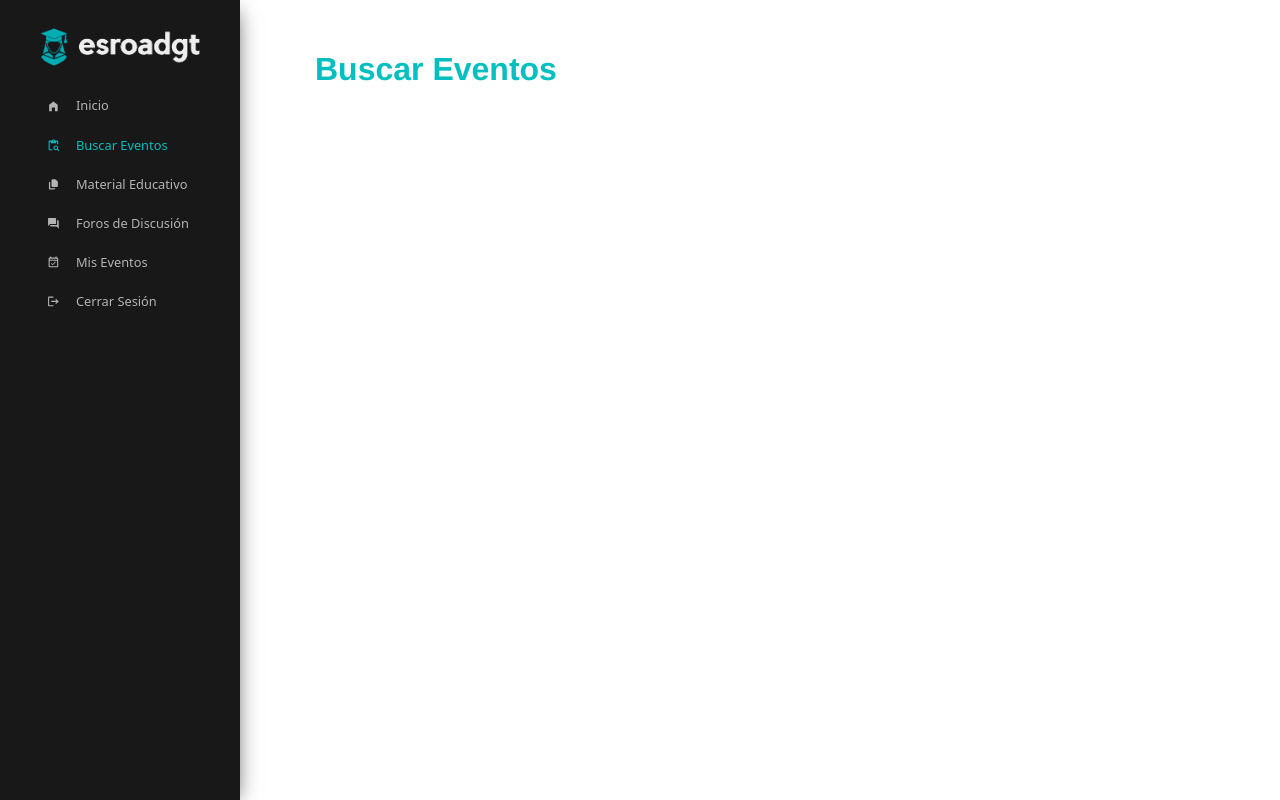
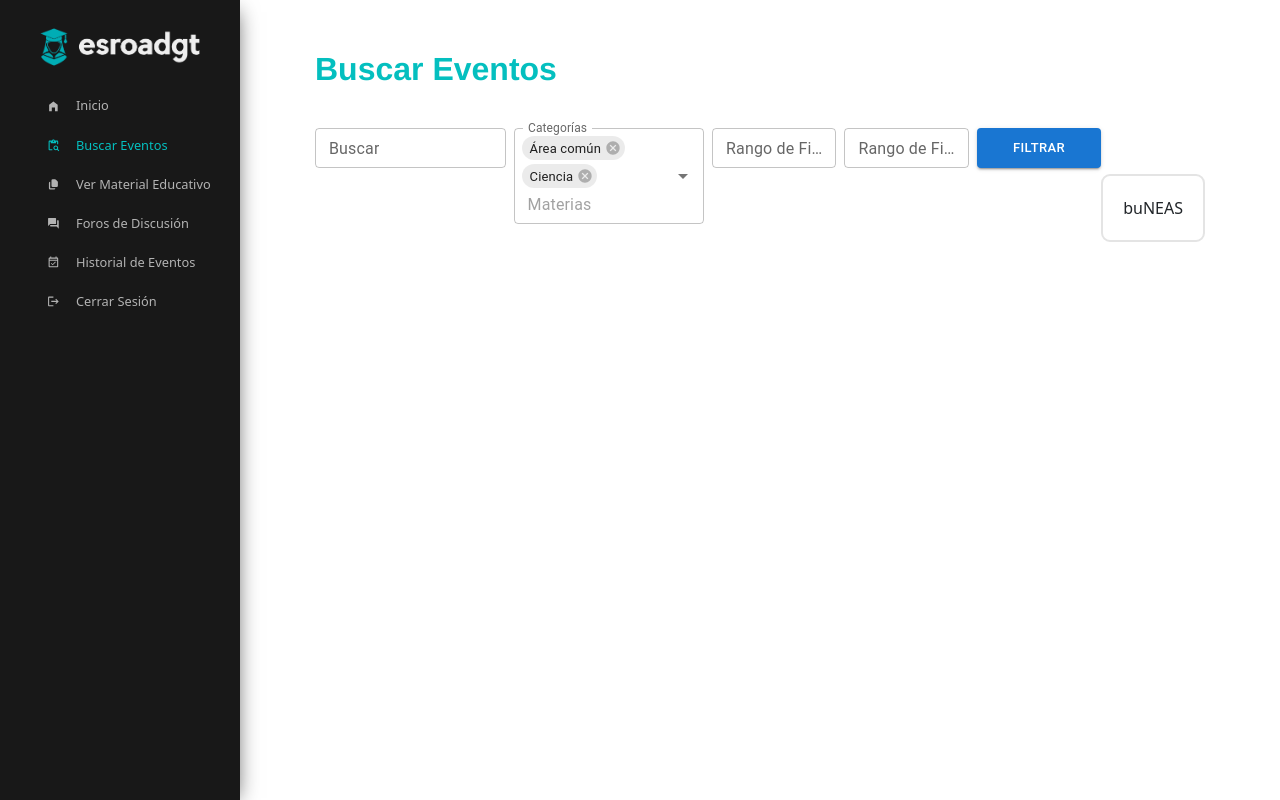
Before and after one commit to elderpum/AYD1_PROYECTO1_G3, a React (Create React App) app in the folder frontend/: page /buscarEvento in a window 1280 px wide. Built offline with nearby package versions, Linux system fonts and the light colour scheme.

Commit message:
Cambios en la rutas y Creacion de Card Busqueda
Se hicieron cambios en las rutas para los organizadores y estudiantes.

```diff
--- a/frontend/src/App.js
+++ b/frontend/src/App.js
@@ -24,19 +24,21 @@
           */}
           <Route path="/" element={<InicioSesion />} />
           <Route path="/admin" element={<Administracion />} />
-          <Route path="/main" element={<Main />} />
           <Route path="/registroEstudiante" element={<RegistroEstudiante />} />
           <Route path="/registroOrganizacion" element={<RegistroOrganizacion />} />
-          <Route path="/crear-evento" element={<CrearEvento />} />
-          <Route path="/agregarMaterial" element={<AgregarMaterial />} />
+          {/* RUTAS PARA LOS ESTUDIANTES */}
+          <Route path="/main" element={<Main  isOrganizador={false}/>} />
           <Route path="/ver-material" element={<VerMaterial />} />
           <Route path="/historial-eventos" element={<HistorialEvento />} />
-          <Route path="/misEventos" element={<MisEventos />} />
           <Route path="/buscarEvento" element={<BuscarEventos isOrganizador={false}/>}/>
           <Route path="/foro" element={<Main isOrganizador={false}/>}/>
-
+          {/* RUTAS PARA LOS ORGANIZADORES */}
+          <Route path="/org/main" element={<Main isOrganizador={true}/>} />
           <Route path="/org/buscarEvento" element={<BuscarEventos isOrganizador={true}/>}/>
           <Route path="/org/foro" element={<Main isOrganizador={true}/>}/>
+          <Route path="/crear-evento" element={<CrearEvento />} />
+          <Route path="/misEventos" element={<MisEventos />} />
+          <Route path="/agregarMaterial" element={<AgregarMaterial />} />
         </Routes>
       </BrowserRouter>
     </div>
--- a/frontend/src/pages/BuscarEventos/BuscarEventos.js
+++ b/frontend/src/pages/BuscarEventos/BuscarEventos.js
@@ -1,85 +1,133 @@
-import React from 'react';
+import React, {useState} from 'react';
 import styled from 'styled-components';
-import Grid from '@mui/material/Grid';
-import Button from '@mui/material/Button';
 
+import {Grid, TextField, Button, Autocomplete, Stack} from '@mui/material';
+// import {Grid} from '@mui/material';
 import 'bootstrap/dist/css/bootstrap.min.css';
 
 import { Titulo } from '../../components/Titulo';
 import { Sidebar } from '../../components/Sidebar'
 import { Link } from "react-router-dom"; // import de la libreria para el ruteo de la pagina
+import { AdapterDayjs } from '@mui/x-date-pickers/AdapterDayjs';
+import { LocalizationProvider } from '@mui/x-date-pickers/LocalizationProvider';
+import { DatePicker } from '@mui/x-date-pickers/DatePicker';
+import { CardBusqueda } from './CardBusqueda'
 
-export function BuscarEventos(props) {
+export function BuscarEventos({isOrganizador}) {
+    const [categoria, setCategoria] = useState([]);
+    const [fechaInicio, setFechaInicio] = useState('');
+    const [fechaFinal, setFechaFinal] = useState('');
+
     /* PETICION DE TODOS LOS EVENTOS */
-    var eventos = [
-        {
-            "titulo": "Taller de programación 1",
-            "descripcion": "Taller para estudiantes principiantes en POO.",
-            "fecha": "2023-10-29",
-            "hora": "12:00",
-            "duracion": "02:00:00",
-            "ubicacion": "En la sala de Meetf dfa sfdsfdasfads ff fasfads fadsfd fgdgfasfads",
-            "categorias": ["Programacion"],
-            "costo": "0.00",
-            "img": "https://images.unsplash.com/photo-1619410283995-43d9134e7656?ixlib=rb-4.0.3&ixid=M3wxMjA3fDB8MHxzZWFyY2h8MTd8fHByb2dyYW1taW5nfGVufDB8fDB8fHww&w=1000&q=80",
-            "formato": "Virtual",
-            "materiales": ""
-        },
-        {
-            "titulo": "Taller de programación 2",
-            "descripcion": "Los comentarios son parte de los temas de discusión, que se proporcionan, pueden existir una cantidad sin fin de comentarios para cada tema de discusión, para poder dejar un tema se debe contar con sesión activa en la plataforma, los campos que solicita al realizar un",
-            "fecha": "2023-10-29",
-            "hora": "14:00",
-            "duracion": "02:00:00",
-            "ubicacion": "En la sala de Meet",
-            "categorias": ["Programacion", "Sistemas"],
-            "costo": "0.00",
-            "img": "https://empresas.blogthinkbig.com/wp-content/uploads/2019/11/Imagen3-245003649.jpg?w=800",
-            "formato": "Virtual",
-            "materiales": ""
-        },
-        {
-            "titulo": "Taller de programación 3",
-            "descripcion": "Talle para estudiantes principiantes en Golang",
-            "fecha": "2023-10-29",
-            "hora": "16:00",
-            "duracion": "02:00:00",
-            "ubicacion": "En la sala de Meet",
-            "categorias": ["Programacion", "Sistemas"],
-            "costo": "0.00",
-            "img": "https://i.pinimg.com/736x/ae/ca/bb/aecabbb80f83af71ad05737e2ae2a483.jpg",
-            "formato": "Virtual",
-            "materiales": ""
-        },
-        {
-            "titulo": "Taller de programación 4",
-            "descripcion": "Talle para estudiantes principiantes en IA.",
-            "fecha": "2023-10-29",
-            "hora": "18:00",
-            "duracion": "02:00:00",
-            "ubicacion": "En la sala de Meet",
-            "categorias": ["Programacion", "Matematica", "Sistemas", "Ciencia"],
-            "costo": "0.00",
-            "img": "https://cdn.computerhoy.com/sites/navi.axelspringer.es/public/media/image/2023/06/ia-3056634.jpg?tf=3840x",
-            "formato": "Virtual",
-            "materiales": ""
-        },
-    ]
+
+    const configFechaInicio = (fecha) => {
+        const mont = (parseInt(fecha.$M) + 1).toString();
+        var fecha_ = fecha.$y + "-" + mont + "-" + fecha.$D;
+        setFechaInicio(fecha_);
+    };
+    const configFechaFinal = (fecha) => {
+        const mont = (parseInt(fecha.$M) + 1).toString();
+        var fecha_ = fecha.$y + "-" + mont + "-" + fecha.$D;
+        setFechaFinal(fecha_);
+    };
 
     return (
         <Container>
-            <Sidebar isOrganizador={true} opcionActiva={'buscar'}/>
+            <Sidebar isOrganizador={isOrganizador} opcionActiva={'buscar'}/>
             <BodyContent>
                 <Titulo titulo={'Buscar Eventos'}/>
+                <FilterBar>
+                    <Grid container columns={12} columnSpacing={1}>
+                        <Grid item xs={3}>
+                            <TextField id="outlined-basic" label="Buscar" variant="outlined" size="small" fullWidth/>
+                        </Grid>
+                        <Grid item xs={3}>
+                            <Autocomplete
+                                multiple
+                                id="tags-outlined"
+                                size="small"
+                                options={categorias}
+                                getOptionLabel={(option) => option}
+                                defaultValue={[categorias[0], categorias[1]]}
+                                filterSelectedOptions
+                                onChange={(event, newValue) => setCategoria(newValue)}
+                                fullWidth
+                                renderInput={(params) => (
+                                    <TextField
+                                    {...params}
+                                    label="Categorías"
+                                    placeholder="Materias"
+                                    />
+                                )}
+                            />
+                        </Grid>
+                        <Grid item xs={2}>
+                            <LocalizationProvider dateAdapter={AdapterDayjs}>
+                                <DatePicker
+                                    label="Rango de Final"
+                                    onChange={(newValue) => configFechaFinal(newValue)}
+                                    views={["year", "month", "day"]}
+                                    format="YYYY-MM-DD"
+                                    slotProps={{ textField: { size: 'small' } }}/>
+                            </LocalizationProvider>
+                        </Grid>
+                        <Grid item xs={2}>
+                            <LocalizationProvider dateAdapter={AdapterDayjs}>
+                                <DatePicker
+                                    label="Rango de Final"
+                                    onChange={(newValue) => configFechaFinal(newValue)}
+                                    views={["year", "month", "day"]}
+                                    format="YYYY-MM-DD"
+                                    slotProps={{ textField: { size: 'small' } }}/>
+                            </LocalizationProvider>
+                        </Grid>
+                        <Grid item xs={2}>
+                            <Button variant="contained" size='small' style={{height: 40}} fullWidth>Filtrar</Button>
+                        </Grid>
+                    </Grid>
+                    <div className='mt-3'>
+                        <CardBusqueda evento={3}/>
+                    </div>
+                </FilterBar>
             </BodyContent>
         </Container>
     )
 }
 
 /*
-FALTA>
-    mostrar material extra
+Filtrar por
+    - Por Nombre
+    - Por Rangos de Fecha
+    - Por Categorías
+Al seleccionar un evento podrá acceder a la información detallada del evento, como también
+la opción de asistir o comprar un boleto para el evento.
+
 */
+const categorias = [
+    "Área común",
+    "Ciencia",
+    "Tecnología",
+    "Medicina",
+    "Derecho",
+    "Arquitectura",
+    "Programación",
+    "Sistemas",
+    "Ingeniería",
+    "Finanzas",
+    "Diseño gráfico",
+    "Deporte",
+    "Ocio",
+    "Matemática",
+    "Física",
+    "Contabilidad",
+];
+
+
+const FilterBar = styled.div`
+display: flex;
+justify-content: start;
+
+`
 
 const BodyContent = styled.div`
 flex: 0.8;
--- /dev/null
+++ b/frontend/src/pages/BuscarEventos/CardBusqueda.js
@@ -0,0 +1,30 @@
+import React, {useState} from 'react';
+import styled from 'styled-components';
+
+import {Grid} from '@mui/material';
+
+export function CardBusqueda({evento}) {
+    return (
+        <Card>
+            buNEAS
+        </Card>
+    );
+}
+
+const Card = styled.div`
+display: flex;
+padding: 20px;
+margin-top: 30px;
+transition: 0.3s ease-in-out;
+
+border-radius: 9px 9px 9px 9px;
+-moz-border-radius: 9px 9px 9px 9px;
+-webkit-border-radius: 9px 9px 9px 9px;
+border: 2px solid #e4e4e4;
+
+&:hover {
+    box-shadow: 0px 0px 8px 0px rgba(0,0,0,0.51);
+    -webkit-box-shadow: 0px 0px 8px 0px rgba(0,0,0,0.51);
+    -moz-box-shadow: 0px 0px 8px 0px rgba(0,0,0,0.51);
+}
+`
```
